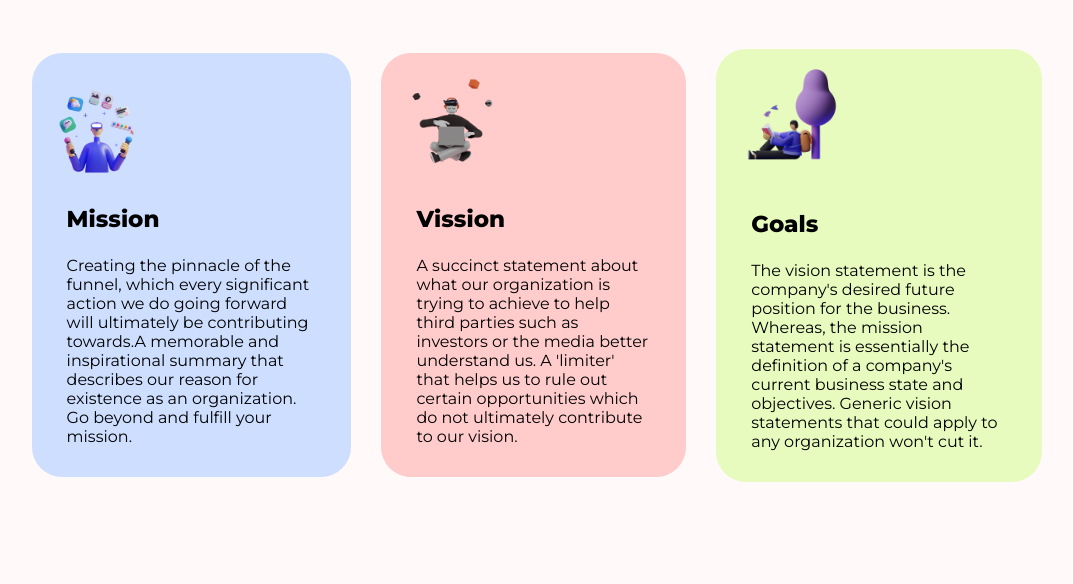
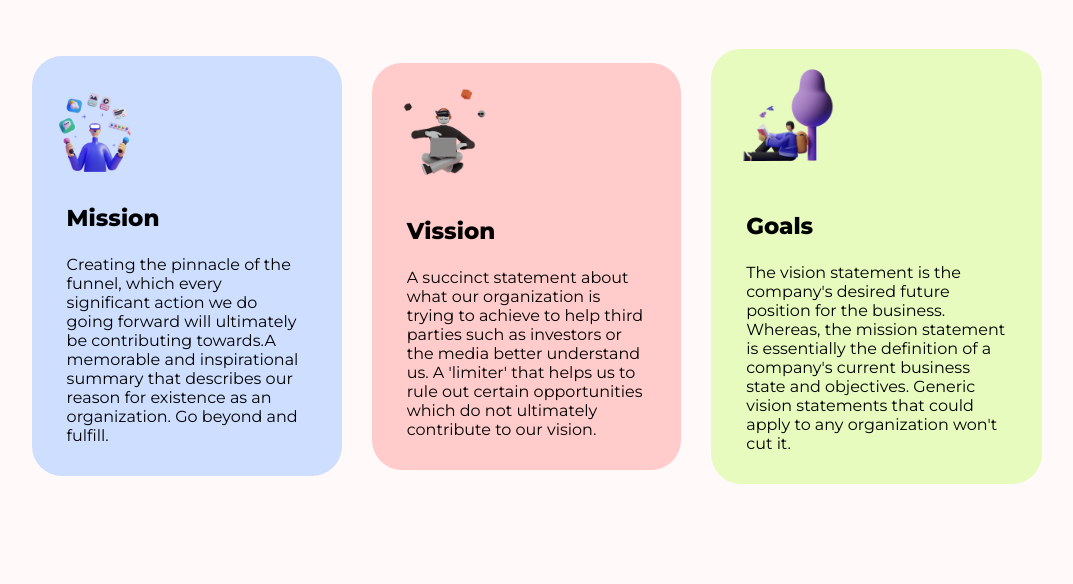
Before and after one commit to aansourav/ProgrammingHero-Assignment-01, a plain HTML site: page index.html in a window 1280 px wide. Shown: the part 642-1226 px from the top of the page, without its empty margins (103-1176 px from the left). Drawn offline with Linux system fonts and the light colour scheme.

Commit message:
final check

```diff
--- a/index.html
+++ b/index.html
@@ -61,7 +61,7 @@
           <p class="mvg-contents">
             Creating the pinnacle of the funnel, which every significant action we do going forward will
             ultimately be contributing towards.A memorable and inspirational summary that describes our reason
-            for existence as an organization. Go beyond and fulfill your mission.
+            for existence as an organization. Go beyond and fulfill.
           </p>
         </div>
         <div class="Vision">
```
